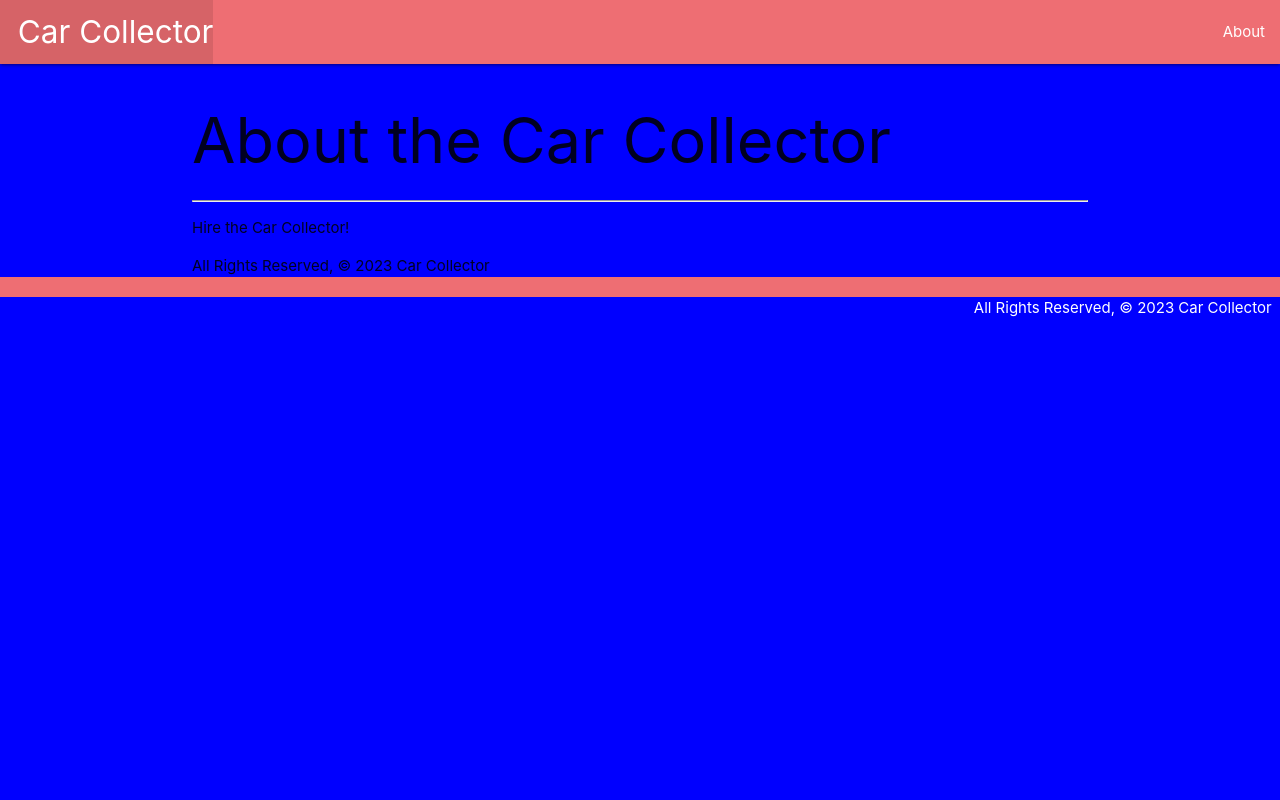
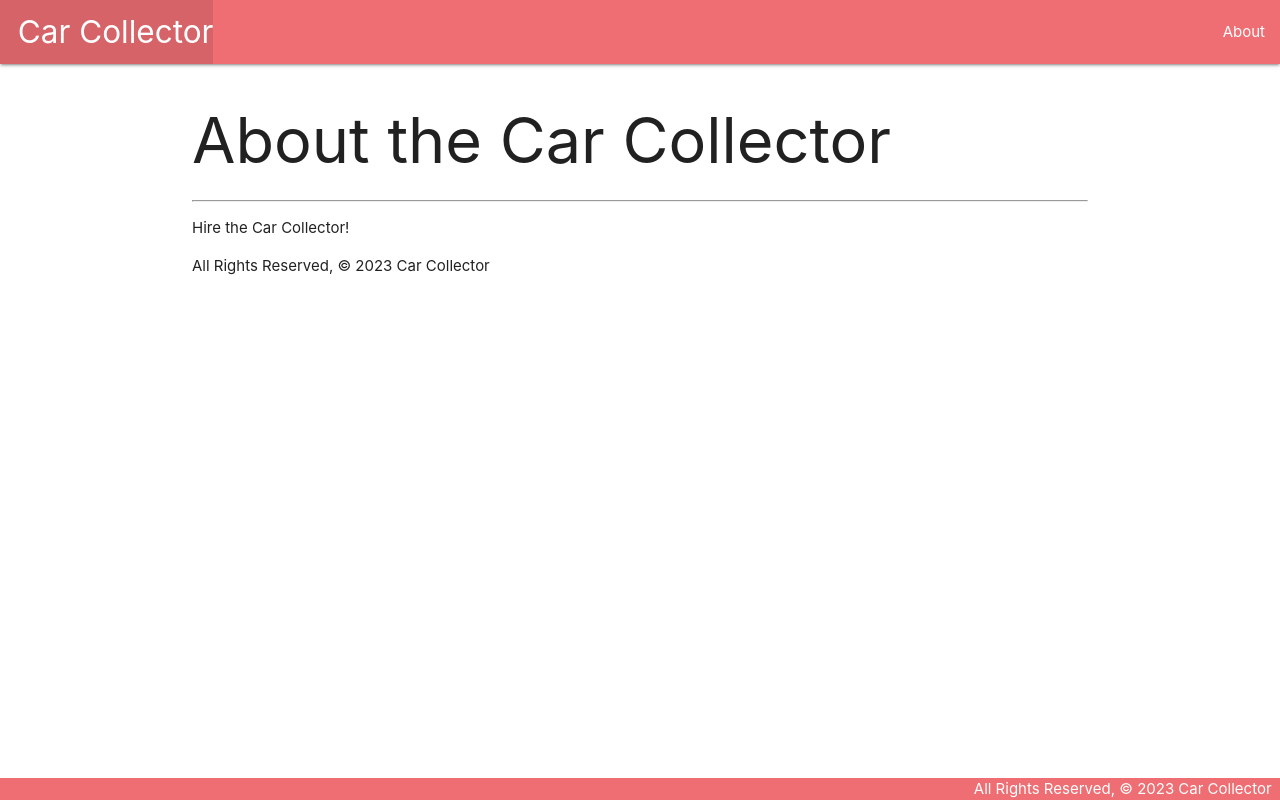
Before and after one commit to jaredden1/carcollector, a Django app: page /about/ in a window 1280 px wide. Run offline with Django 4.2, Linux system fonts and the light colour scheme.

Commit message:
added css

```diff
--- a/main_app/static/css/style.css
+++ b/main_app/static/css/style.css
@@ -1,3 +1,14 @@
 body {
-    background-color: blue;
-}
+    display: flex;
+    min-height: 100vh;
+    flex-direction: column;
+  }
+
+  main {
+    flex: 1 0 auto;
+  }
+
+  footer.page-footer {
+    padding-top: 0;
+    text-align: right;
+  }
```
